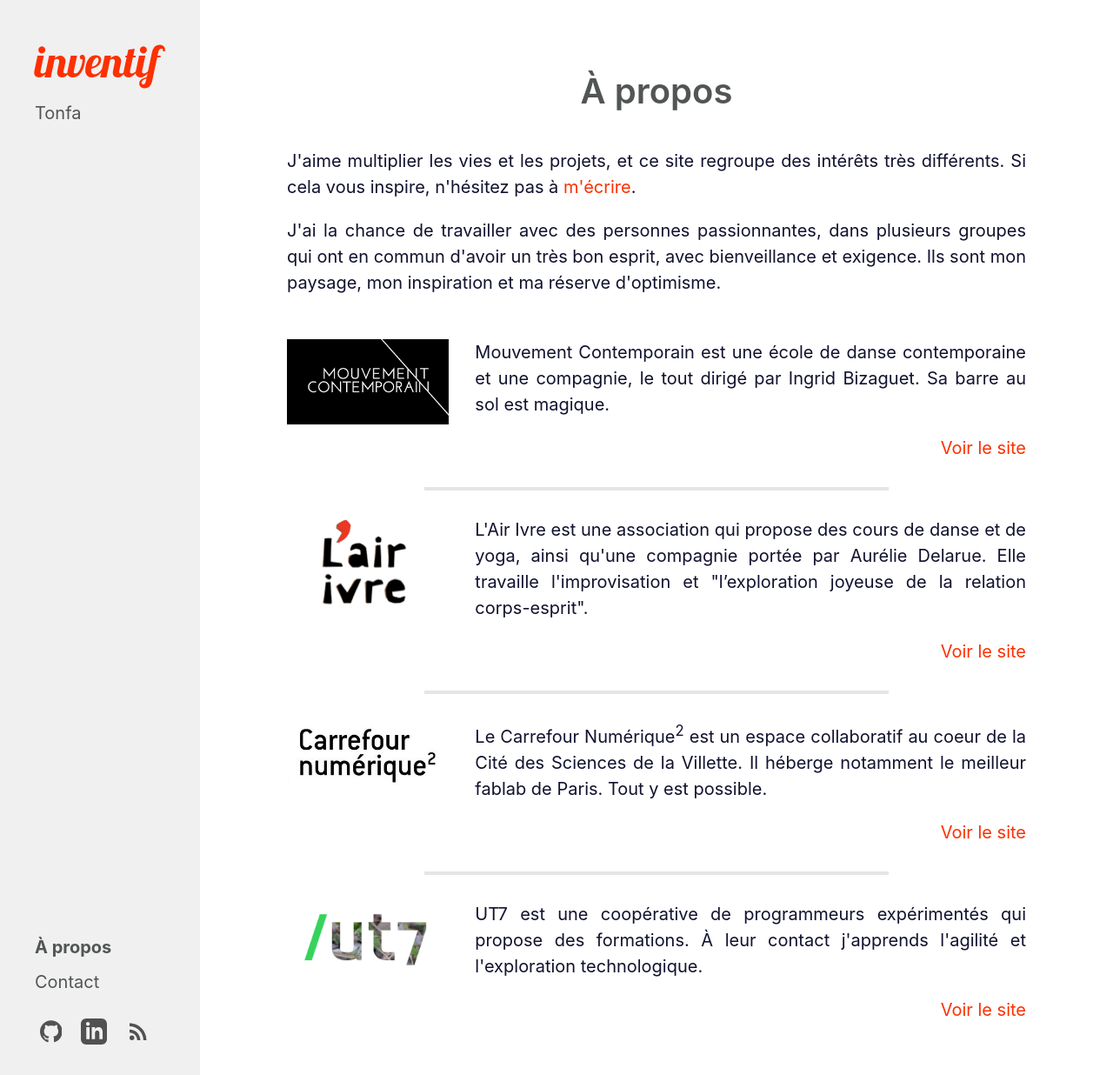
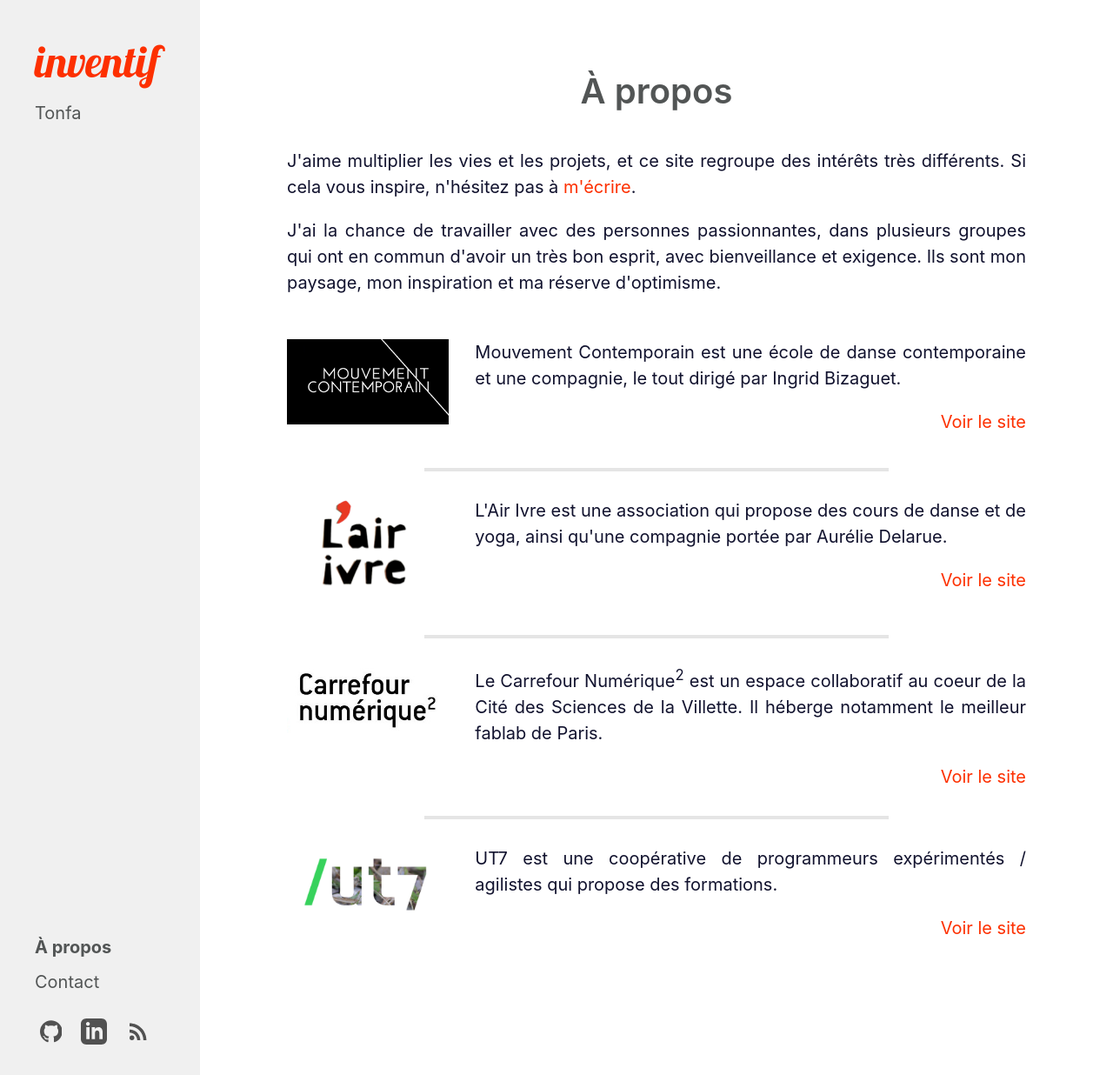
Before and after one commit to Ruff9/inventif, a Jekyll site: the page built from pages/about.html, in a window 1280 px wide. Shown: the whole page at 87% size. Built offline with Jekyll 4.4.1, drawn with Linux system fonts in a browser that asks for light colours.

```diff
--- a/_config.yml
+++ b/_config.yml
@@ -15,7 +15,6 @@ baseurl: ''
 url: "http://www.inventif.fr"
 
 github_page: https://github.com/Ruff9
-fbk_page: https://www.facebook.com/inventiffr
 linkedin: https://www.linkedin.com/in/remymaucourt/
 
 disqus:
--- a/_includes/sidebar.html
+++ b/_includes/sidebar.html
@@ -12,10 +12,6 @@
 
   {% include sidebar-nav-links.html %}
 
-  {% if site.version %}
-    <span class="site-version">Currently v{{ site.version }}</span>
-  {% endif %}
-
   <div class='sidebar-footer'>
     {% include page-links.html %}
     <a href="#jsModal" id="popup" class="jsModalTrigger sidebar-modal-trigger">Contact</a>
--- a/_sass/hydeout/_code.scss
+++ b/_sass/hydeout/_code.scss
@@ -2,6 +2,11 @@
 //
 // Inline and block-level code snippets. Includes tweaks to syntax highlighted
 // snippets from Pygments/Rouge and Gist embeds.
+
+.highlight {
+  max-width: 600px;
+  margin: auto;
+}
 
 code,
 pre {
--- a/pages/about.html
+++ b/pages/about.html
@@ -15,7 +15,7 @@ sidebar_link: true
       <img src="{{ '/assets/images/friends/mvt-contemporain.png' | absolute_url }}" class='friend-cover'>
     </div>
     <div class='friend-description'>
-      <p>Mouvement Contemporain est une école de danse contemporaine et une compagnie, le tout dirigé par Ingrid Bizaguet. Sa barre au sol est magique.</p>
+      <p>Mouvement Contemporain est une école de danse contemporaine et une compagnie, le tout dirigé par Ingrid Bizaguet.</p>
       <span class='friend-fake-link'>Voir le site</span>
     </div>
   </a>
@@ -29,7 +29,7 @@ sidebar_link: true
       <img src="{{ '/assets/images/friends/air-ivre.png' | absolute_url }}" class='friend-cover'>
     </div>
     <div class='friend-description'>
-      <p>L'Air Ivre est une association qui propose des cours de danse et de yoga, ainsi qu'une compagnie portée par Aurélie Delarue. Elle travaille l'improvisation et "l’exploration joyeuse de la relation corps-esprit".</p>
+      <p>L'Air Ivre est une association qui propose des cours de danse et de yoga, ainsi qu'une compagnie portée par Aurélie Delarue.</p>
       <span class='friend-fake-link'>Voir le site</span>
     </div>
   </a>
@@ -43,7 +43,7 @@ sidebar_link: true
       <img src="{{ '/assets/images/friends/carrefour-numerique.jpg' | absolute_url }}" class='friend-cover'>
     </div>
     <div class='friend-description'>
-      <p>Le Carrefour Numérique<sup>2</sup> est un espace collaboratif au coeur de la Cité des Sciences de la Villette. Il héberge notamment le meilleur fablab de Paris. Tout y est possible.</p>
+      <p>Le Carrefour Numérique<sup>2</sup> est un espace collaboratif au coeur de la Cité des Sciences de la Villette. Il héberge notamment le meilleur fablab de Paris.</p>
       <span class='friend-fake-link'>Voir le site</span>
     </div>
   </a>
@@ -57,7 +57,7 @@ sidebar_link: true
       <img src="{{ '/assets/images/friends/ut7.png' | absolute_url }}" class='friend-cover'>
     </div>
     <div class='friend-description'>
-      <p>UT7 est une coopérative de programmeurs expérimentés qui propose des formations. À leur contact j'apprends l'agilité et l'exploration technologique.</p>
+      <p>UT7 est une coopérative de programmeurs expérimentés / agilistes qui propose des formations.</p>
       <span class='friend-fake-link'>Voir le site</span>
     </div>
   </a>
```
Also changed, not shown: _posts/2014-11-08-JaiUnTravail.md (+1 -0 lines), _posts/2018-09-07-deployJekyllOVH.md (added, +70 -0 lines), assets/images/posts/jekyllOnOVH/jekyll.jpg (added).
